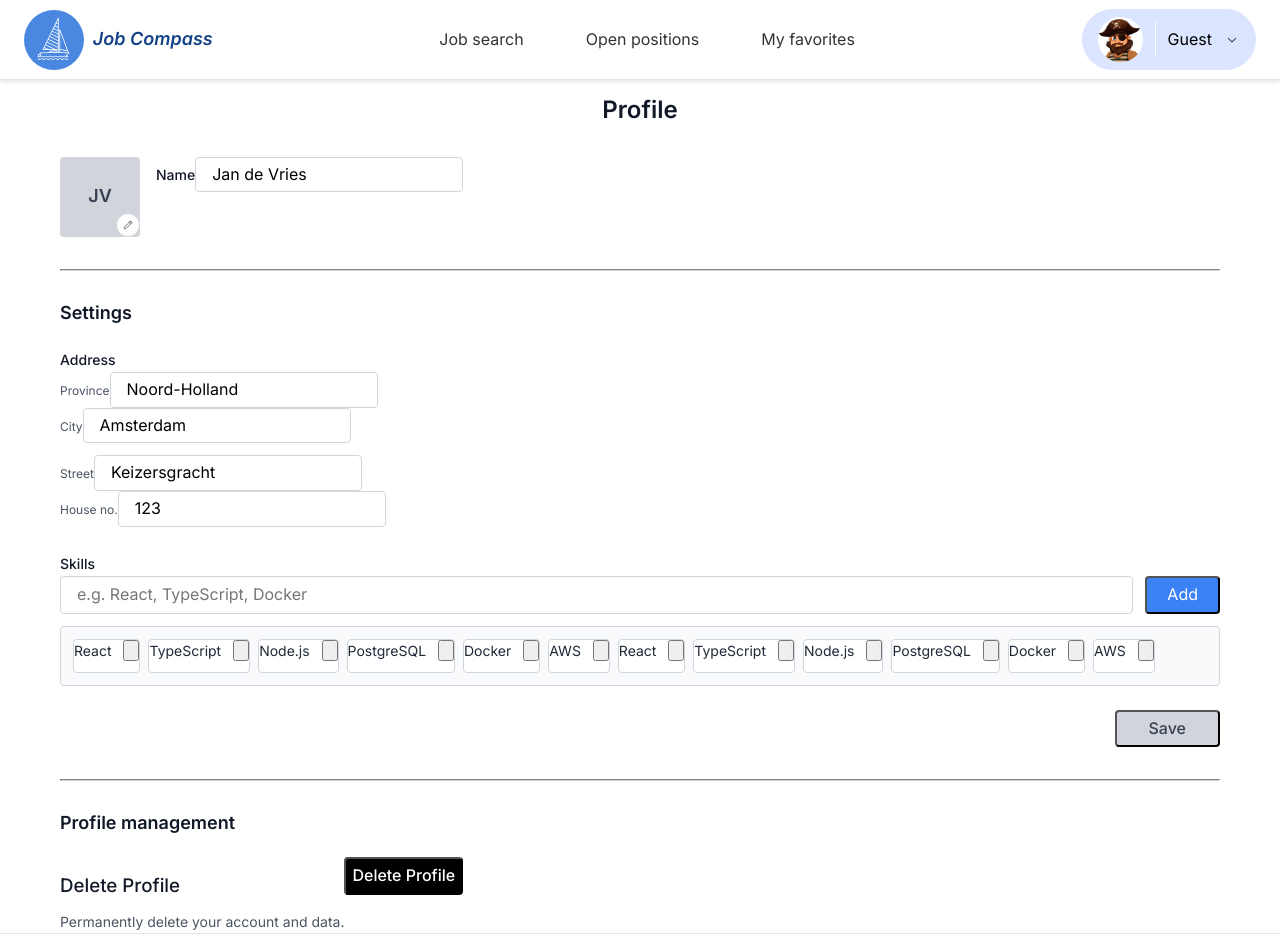
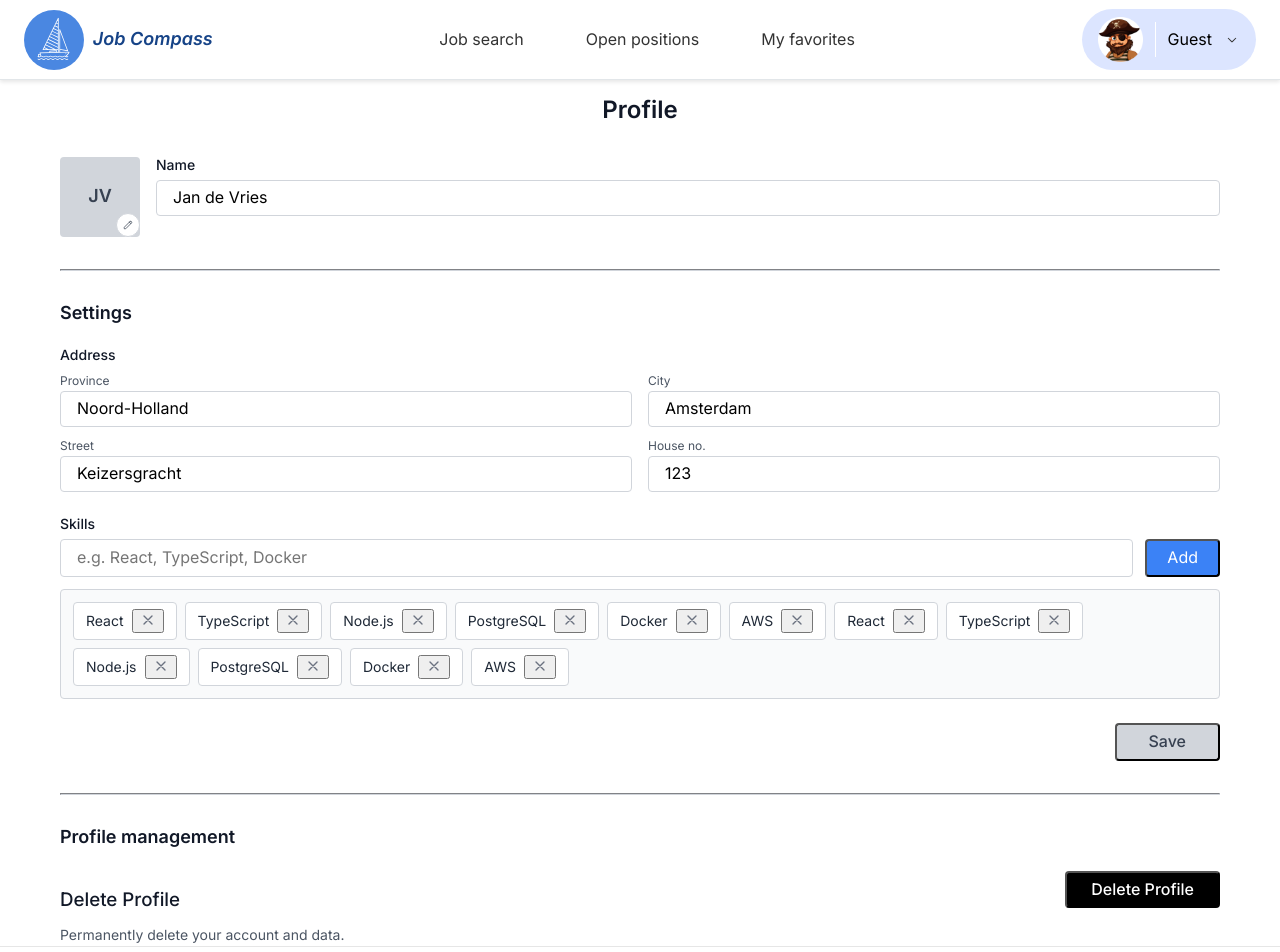
Before and after one commit to HackYourFutureProjects/c53-final-project-group-A, a React (Vite) app in the folder client/: page /profile in a window 1280 px wide. Shown: the top 952 px of the page. Built offline with nearby package versions, Linux system fonts and the light colour scheme.

Commit message:
Add custom utility classes and update skills list comment in index.css

```diff
--- a/client/src/index.css
+++ b/client/src/index.css
@@ -355,7 +355,7 @@ footer {
   box-shadow: 0 0 0 4px rgba(59, 130, 246, 0.15);
 }
 
-/* ---------- Component helper: skills list ---------- */
+/* ---------- Component helpers & Custom utilities ---------- */
 #skillsList {
   min-height: 60px; /* mirrors min-h-[60px] */
   display: flex;
@@ -366,3 +366,49 @@ footer {
   padding: 0.75rem;
   background-color: #f9fafb;
 }
+
+.inline-flex {
+  display: inline-flex;
+}
+.px-3 {
+  padding-left: 0.75rem;
+  padding-right: 0.75rem;
+}
+.py-1\.5 {
+  padding-top: 0.375rem;
+  padding-bottom: 0.375rem;
+}
+.w-4 {
+  width: 1rem;
+}
+.h-4 {
+  height: 1rem;
+}
+.hover\:text-red-600:hover {
+  color: #dc2626;
+}
+.block {
+  display: block;
+}
+.mb-2 {
+  margin-bottom: 0.5rem;
+}
+.w-full {
+  width: 100%;
+}
+.grid {
+  display: grid;
+}
+.grid-cols-2 {
+  grid-template-columns: repeat(2, minmax(0, 1fr));
+}
+.px-6 {
+  padding-left: 1.5rem;
+  padding-right: 1.5rem;
+}
+.hover\:bg-gray-400:hover {
+  background-color: #9ca3af;
+}
+.justify-between {
+  justify-content: space-between;
+}
```
